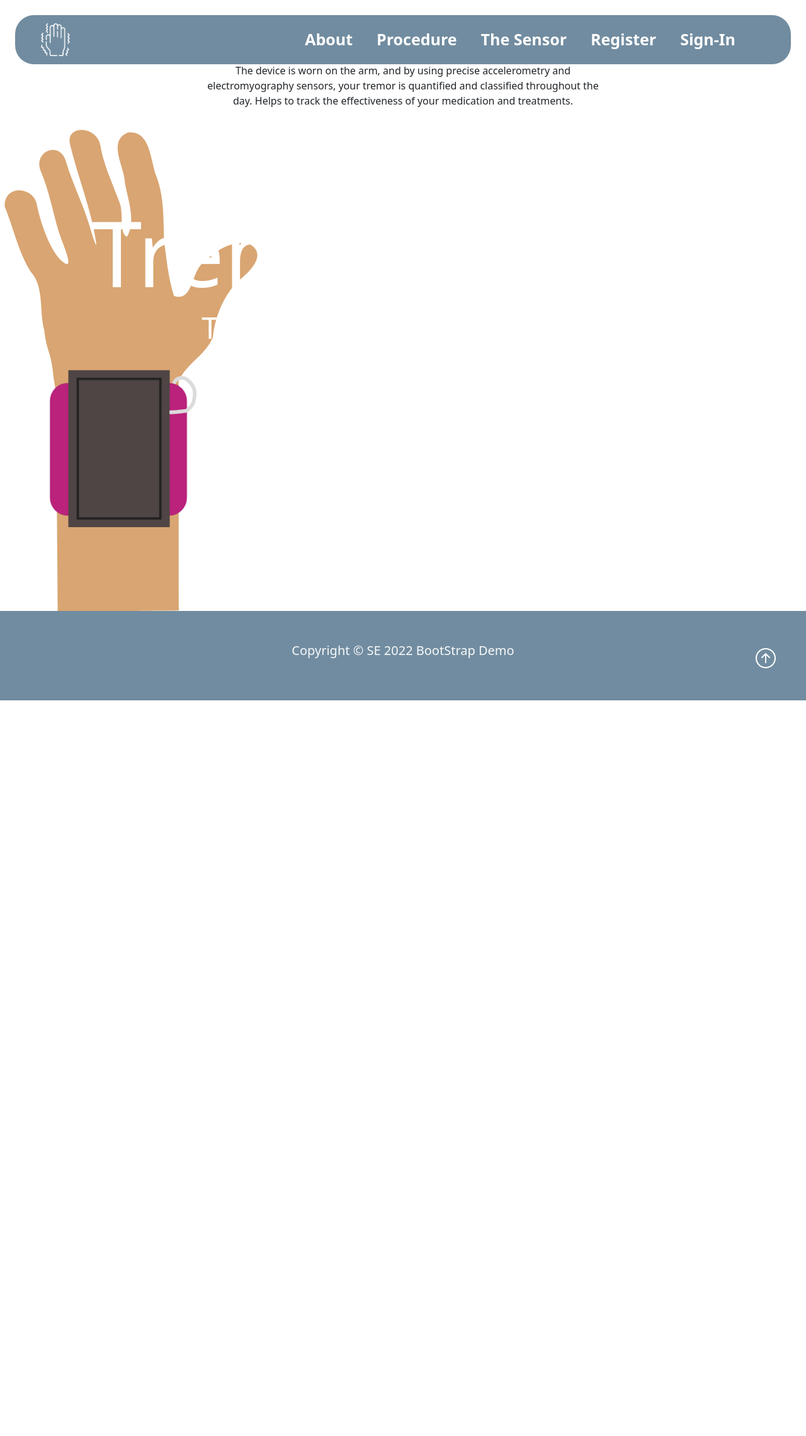
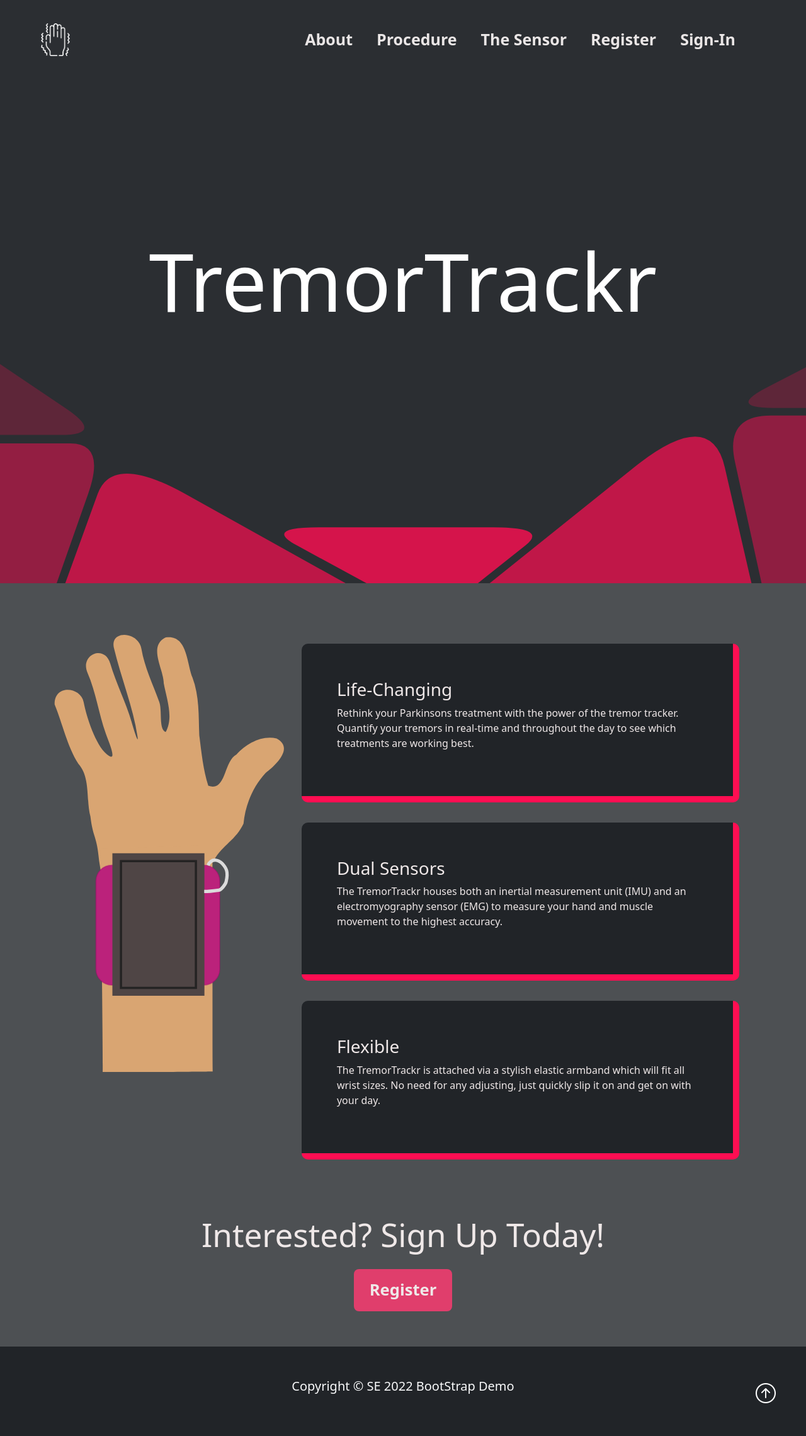
Before and after one commit to dzlotn/TremorTrackr, a Flask app: page / in a window 1280 px wide. Shown: the whole page at 63% size. Before the commit the page ends 1112 px from the top, so only its background shows below. Run offline with Flask 2, Linux system fonts and the light colour scheme; some libraries are stand-ins or nearby versions.

Commit message:
Revert "home page edits"
This reverts commit 532ae5074a0dcc8a53eefd47073f723d6db11ff9.

```diff
--- a/TremorWebsite/app.py
+++ b/TremorWebsite/app.py
@@ -123,7 +123,7 @@ def test():
 
 def run_flask():
     #Run app through port 5000 on
-    app.run(debug=True, host='192.168.50.218', port=5000)
+    app.run(debug=True, host='127.0.0.1', port=5000)
 
 
 if __name__ == '__main__':
--- a/TremorWebsite/static/css/styles.css
+++ b/TremorWebsite/static/css/styles.css
@@ -1,4 +1,3 @@
-<<<<<<< HEAD
 :root {
     --main-bg-color: #4d5053;
     --navbar-color:#212428;
@@ -7,8 +6,6 @@
     --text-color:#c9c7c7;
     --text-color2:#efe8e8;
   }
-=======
->>>>>>> parent of f93a9e3 (Finished landing page)
 /*-------Class CSS ------*/
 .overview {
     background-color: #EFEAE7;
@@ -64,11 +61,7 @@ th h1 {
 }
 
 .nb-bg-color {
-<<<<<<< HEAD
     background-image: var(--navbar-color);
-=======
-    background-color: #718ca0ff;
->>>>>>> parent of f93a9e3 (Finished landing page)
 }
 
 /*Sign in and Register Css*/
@@ -400,7 +393,6 @@ a#nbMenuItem {
     width: 30px;
 }
 
-<<<<<<< HEAD
 .arrow:before {
     transform: rotate(45deg) translateX(-23%);
     transform-origin: top left;
@@ -423,42 +415,14 @@ a#nbMenuItem {
 
 /*Home Page CSS*/
 /* ----------------------Home Page CSS------------------ */
-=======
-.hover-underline-animation:hover:after {
-    transform: scaleX(1);
-    /*transform-origin: bottom left;*/
-}
-a#nbMenuItem{
-    font-size: 25px;
-    margin:auto;
-    color: #FFFFFF;
-    font-weight:bold;
-    padding-right:30px;
-}
-
-.nb-bg-color {
-    background-color: #718ca0ff;
-}
-
-.navbar{
-    border-radius: 30px;
-    height:10%;
-    padding-top:-5%;
-}
-.navbar-brand {
-    width:130px;
-    height:100%;
-}
-
-/* ------------------Showcase CSS--------------- */
->>>>>>> parent of f93a9e3 (Finished landing page)
 .showcase {
     position: relative;
-    top:-150px;
+    top:-20vh;
+    margin-bottom:-20vh;
     text-align:center;
     width:100%;
-    min-height:853px;
-    background-image:linear-gradient(rgba(62, 62, 62, 0.60), rgba(62, 62, 62, 0.6)),url("../img/temp-showcase.jpg");
+    height:120vh;
+    background-image: url("../img/index-showcase.svg");
     background-size: cover;
     background-position: center;
     z-index: -10;
@@ -469,7 +433,7 @@ a#nbMenuItem{
     top: 50%;
     left: 50%;
     transform: translate(-50%, -50%);
-    font-size: 9rem;
+    font-size: 10vw;
     color: white;
 }
 
@@ -482,13 +446,55 @@ a#nbMenuItem{
     color: white;
 }
 
-/* ----------------------Home Page CSS------------------ */
 .subheader{
     color:black;
     font-size:2rem;
 }
 
-.about-blurb {
-    margin-top: -6rem;
-    margin-bottom: 1rem;
+.home-diagram{
+    position:relative;
+    padding: 10vh 10vh 0 10vh;
+    background-color:var(--bg-color-2);
 }
+
+.home-blurbs {
+    padding: auto;
+}
+
+.home-blurb {
+    background-color:var(--navbar-color);
+    color:var(--text-color2);
+    padding: 7vh;
+    margin: 2vh 2vw;
+    border-radius: 10px;
+    border-right: 10px solid;
+    border-bottom: 10px solid;
+    border-color:var(--border-color);
+}
+
+.home-register {
+    padding: 5vh 0;
+    background-color: var(--bg-color-2);
+    color:var(--text-color2);
+}
+
+.home-register > h2 {
+    font-size: 4vw;
+}
+
+.home-register > a {
+    background-color: var(--border-secondary);
+    color: var(--text-color2);
+    padding: 14px 25px;
+    margin: 2vh;
+    text-align: center;
+    text-decoration: none;
+    display: inline-block;
+    font-size:2vw;
+    font-weight:bold;
+    border-radius: 8px;
+}
+
+.home-register > a:hover {
+    background-color: var(--border-color);
+}
--- a/TremorWebsite/templates/index.html
+++ b/TremorWebsite/templates/index.html
@@ -2,21 +2,42 @@
 
 {% block content %}
 <div class="showcase">
-    <h1 class="showcase-text">TremorTracker</h1>
-    <h2 class="showcase-subheader">Tracking Tremors since 1982</h2>
+    <h1 class="showcase-text">TremorTrackr</h1>
+    <h2 class="showcase-subheader"></h2>
 </div>
 
-<div class="about-blurb d-flex flex-column w-50 mx-auto text-center">
-    <h3 class="subheader">What Is TremorTracker?</h3>
-    <p class="blurb-text">TremorTracker is a state-of-the-art wearable sensor device for Parkinson's patients.
-    The device is worn on the arm, and by using precise accelerometry and electromyography sensors, your tremor is
-    quantified and classified throughout the day. Helps to track the effectiveness of your medication and treatments.
-    </p>
-</div>
-
-<div class="home-diagram row">
+<div class="home-diagram d-flex flex-row justify-content-center">
     <div class="col-4">
         <img src="{{url_for('static', filename='img/device-icon.svg')}}" alt="Diagram">
     </div>
+    <div class="home-blurbs col-8 d-flex flex-column justify-content-center">
+        <div class="home-blurb">
+            <h3>Life-Changing</h3>
+            <p>
+                Rethink your Parkinsons treatment with the power of the tremor tracker. Quantify your tremors in real-time and
+                throughout the day to see which treatments are working best.
+            </p>
+        </div>
+        <div class="home-blurb">
+            <h3>Dual Sensors</h3>
+            <p>
+                The TremorTrackr houses both an inertial measurement unit (IMU) and an electromyography sensor (EMG) to measure
+                your hand and muscle movement to the highest accuracy.
+            </p>
+        </div>
+        <div class="home-blurb">
+            <h3>Flexible</h3>
+            <p>
+                The TremorTrackr is attached via a stylish elastic armband which will fit all wrist sizes. No need for any adjusting,
+                just quickly slip it on and get on with your day.
+            </p>
+        </div>
+    </div>
+</div>
+
+<div class="home-register d-flex flex-column align-items-center">
+    <hr>
+    <h2>Interested? Sign Up Today!</h2>
+    <a href="{{url_for('register')}}">Register</a>
 </div>
 {% endblock %}
```
Also changed, not shown: TremorWebsite/static/img/index-showcase.svg (added).
